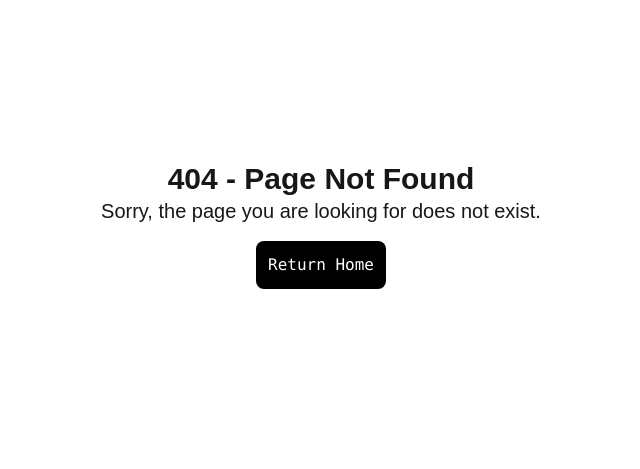
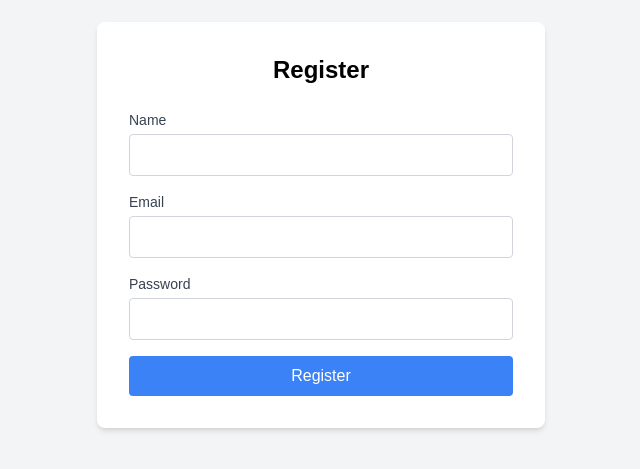
Before and after one commit to Ashik234/Next.js-Typescript-Supabase-Demo, a Next.js app: page /signUp in a window 1280 px wide. Before the commit this address had no page. Shown: the part 175-644 px from the top of the page, without its empty margins (319-959 px from the left). Built offline with nearby package versions, Linux system fonts and the light colour scheme; no server answers.

Commit message:
Implement Supabase Email Auth

```diff
--- /dev/null
+++ b/src/app/login/page.tsx
@@ -0,0 +1,99 @@
+"use client";
+import React, { useState } from "react";
+import { supabase } from "../lib/supabase";
+import { useRouter } from "next/navigation";
+
+export default function LoginPage() {
+  const [email, setEmail] = useState("");
+  const [password, setPassword] = useState("");
+  const [error, setError] = useState("");
+  const [success, setSuccess] = useState("");
+
+  const router = useRouter();
+
+  const handleLogin = async (e: React.FormEvent) => {
+    e.preventDefault();
+
+    try {
+      // SignIn With Password
+      //   const { data, error } = await supabase.auth.signInWithPassword({
+      //     email,
+      //     password,
+      //   });
+
+      // SignIn With Supabase Magic Link
+      const { error } = await supabase.auth.signInWithOtp({
+        email,
+        options: {
+          emailRedirectTo: "http://localhost:3000/blog",
+        },
+      });
+
+      if (error) {
+        setError("Invalid credentials. Please try again.");
+        setSuccess("");
+      } else {
+        setSuccess("Login successful!");
+        setError("");
+        router.push("/blog");
+      }
+    } catch (error) {
+      setError("An error occurred during login.");
+      setSuccess("");
+    }
+  };
+
+  return (
+    <div className="flex justify-center items-center h-screen bg-gray-100 text-black">
+      <div className="bg-white p-8 rounded-lg shadow-md w-full max-w-md">
+        <h2 className="text-2xl font-bold mb-6 text-center">Login</h2>
+
+        {error && (
+          <div className="bg-red-100 text-red-700 p-2 mb-4 rounded">
+            {error}
+          </div>
+        )}
+        {success && (
+          <div className="bg-green-100 text-green-700 p-2 mb-4 rounded">
+            {success}
+          </div>
+        )}
+
+        <form onSubmit={handleLogin} className="space-y-4">
+          <div>
+            <label className="block text-sm font-medium text-gray-700">
+              Email
+            </label>
+            <input
+              type="email"
+              value={email}
+              onChange={(e) => setEmail(e.target.value)}
+              className="w-full p-2 border border-gray-300 rounded mt-1 focus:ring-blue-500 focus:border-blue-500"
+              required
+            />
+          </div>
+
+          <div>
+            <label className="block text-sm font-medium text-gray-700">
+              Password
+            </label>
+            <input
+              type="password"
+              value={password}
+              onChange={(e) => setPassword(e.target.value)}
+              className="w-full p-2 border border-gray-300 rounded mt-1 focus:ring-blue-500 focus:border-blue-500"
+              required
+            />
+          </div>
+
+          <button
+            type="submit"
+            className="w-full bg-blue-500 text-white p-2 rounded hover:bg-blue-600 transition"
+          >
+            Login
+          </button>
+        </form>
+      </div>
+    </div>
+  );
+}
--- /dev/null
+++ b/src/app/signUp/page.tsx
@@ -0,0 +1,85 @@
+"use client";
+import React, { useState} from "react";
+import { supabase } from "../lib/supabase";
+import { useRouter } from "next/navigation";
+export default function Page() {
+  const [name, setName] = useState("");
+  const [email, setEmail] = useState("");
+  const [password, setPassword] = useState("");
+  const [error, setError] = useState("");
+  const [success, setSuccess] = useState("");
+  const router = useRouter();
+  const handleSubmit = async (e: React.FormEvent) => {
+    e.preventDefault();
+
+    try {
+      const { data, error } = await supabase.auth.signUp({
+        email,
+        password,
+      });
+      if (error) {
+        setError(error.message);
+        setSuccess("");
+      } else {
+        setSuccess("Registration successful! Please check your email to verify.");
+        setError("");
+        router.push("/login");
+      }
+    } catch (error) {
+      setError("An error occurred during registration.");
+    }
+  };
+
+  return (
+    <div className="flex justify-center items-center h-screen bg-gray-100 text-black">
+      <div className="bg-white p-8 rounded-lg shadow-md w-full max-w-md">
+        <h2 className="text-2xl font-bold mb-6 text-center ">Register</h2>
+
+        {error && <div className="bg-red-100 text-red-700 p-2 mb-4 rounded">{error}</div>}
+        {success && <div className="bg-green-100 text-green-700 p-2 mb-4 rounded">{success}</div>}
+
+        <form onSubmit={handleSubmit} className="space-y-4">
+          <div>
+            <label className="block text-sm font-medium text-gray-700">Name</label>
+            <input
+              type="text"
+              value={name}
+              onChange={(e) => setName(e.target.value)}
+              className="w-full p-2 border border-gray-300 rounded mt-1 focus:ring-blue-500 focus:border-blue-500"
+              required
+            />
+          </div>
+
+          <div>
+            <label className="block text-sm font-medium text-gray-700">Email</label>
+            <input
+              type="email"
+              value={email}
+              onChange={(e) => setEmail(e.target.value)}
+              className="w-full p-2 border border-gray-300 rounded mt-1 focus:ring-blue-500 focus:border-blue-500"
+              required
+            />
+          </div>
+
+          <div>
+            <label className="block text-sm font-medium text-gray-700">Password</label>
+            <input
+              type="password"
+              value={password}
+              onChange={(e) => setPassword(e.target.value)}
+              className="w-full p-2 border border-gray-300 rounded mt-1 focus:ring-blue-500 focus:border-blue-500"
+              required
+            />
+          </div>
+
+          <button
+            type="submit"
+            className="w-full bg-blue-500 text-white p-2 rounded hover:bg-blue-600 transition"
+          >
+            Register
+          </button>
+        </form>
+      </div>
+    </div>
+  );
+}
```
